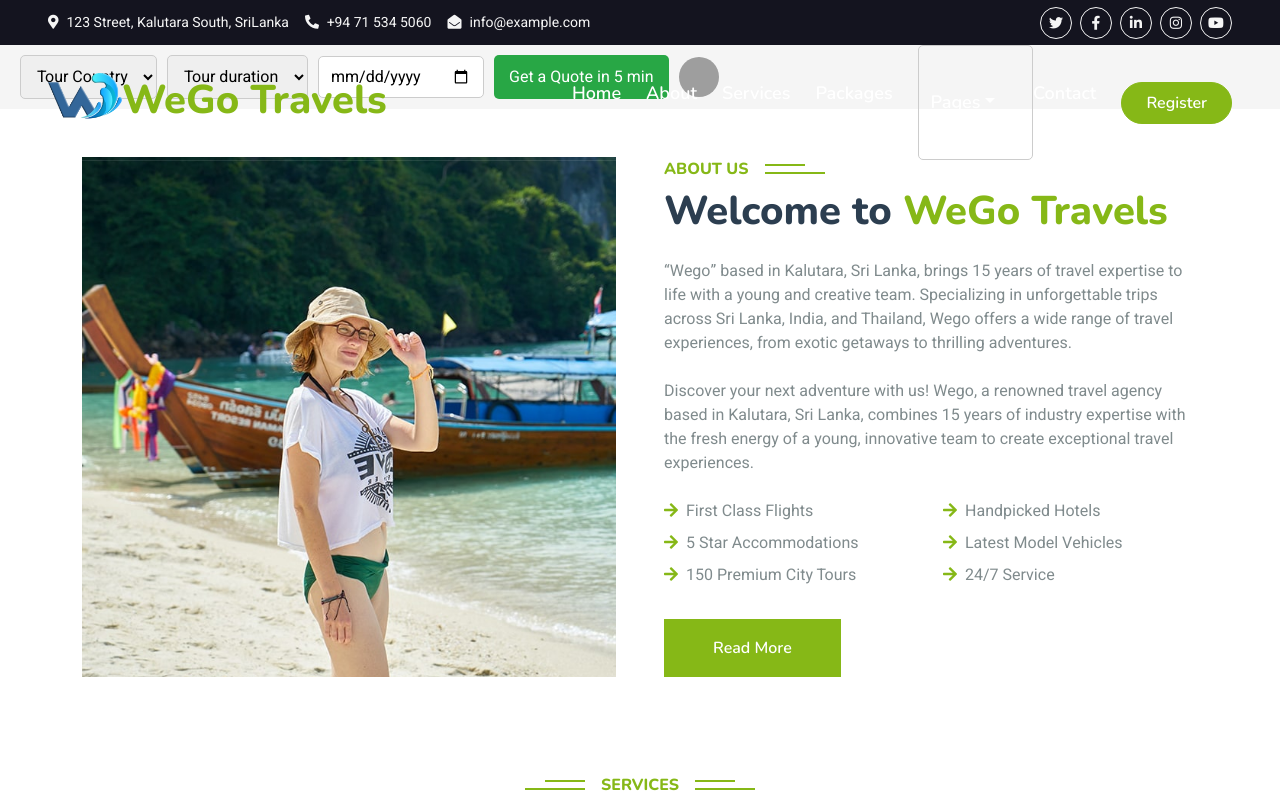
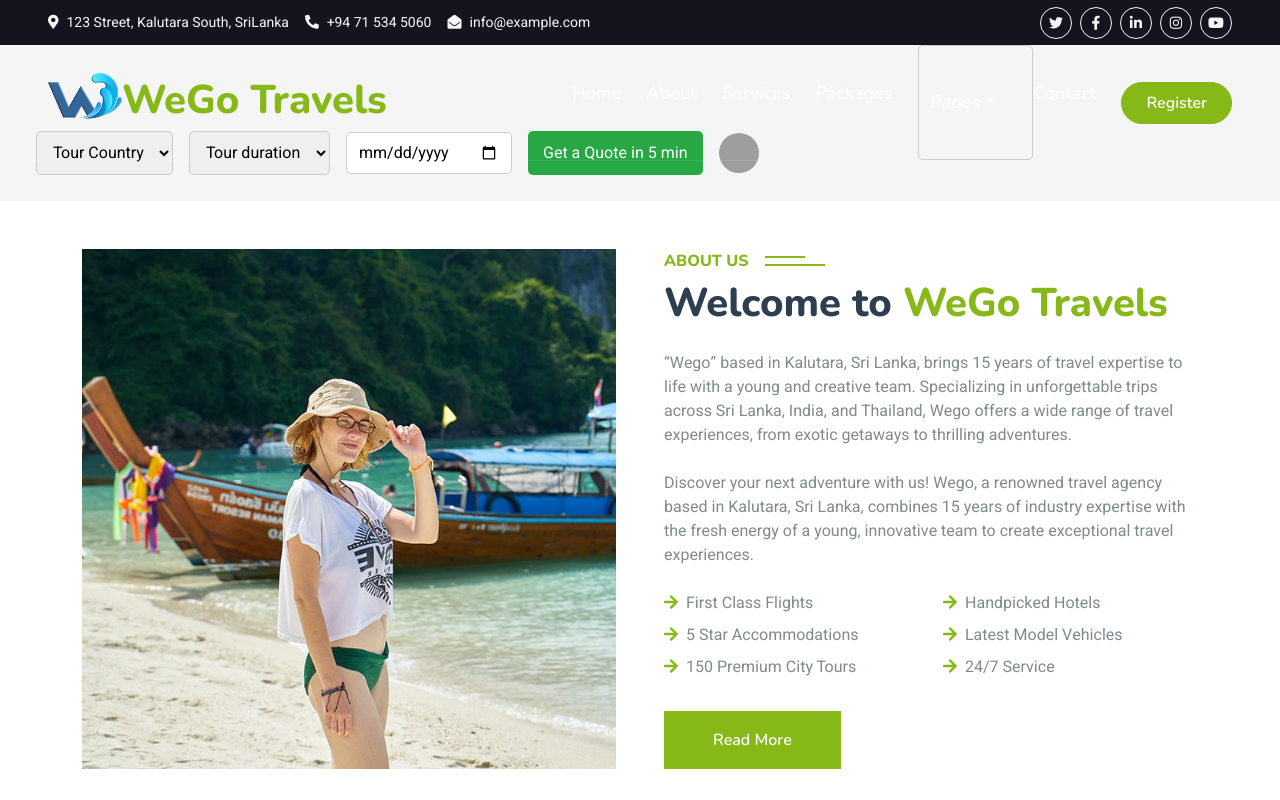
Before and after one commit to dilshankarunarathne/wego, a React (Create React App) app: page / in a window 1280 px wide. Shown: the top 800 px of the page. Built offline with nearby package versions, Linux system fonts and the light colour scheme; grey boxes are pictures that could not be loaded.

Commit message:
fix position of filter menu

```diff
--- a/src/pages/TourPackages.css
+++ b/src/pages/TourPackages.css
@@ -7,7 +7,9 @@
   .search-bar {
     display: flex;
     align-items: center;
-    gap: 10px;
+    gap: 1rem;
+    padding: 1rem;
+    margin-top: 60px;  /* Add space below the title */
   }
 
   .dropdown,
```
